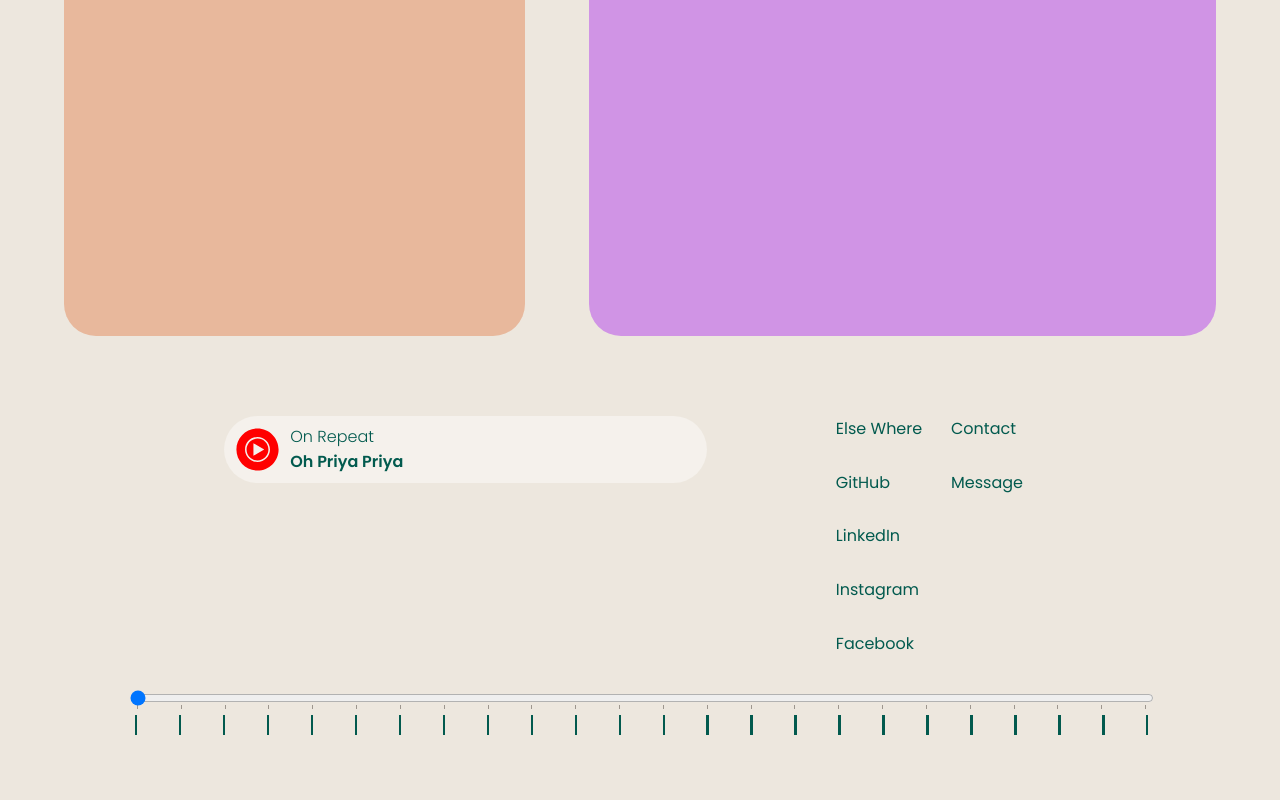
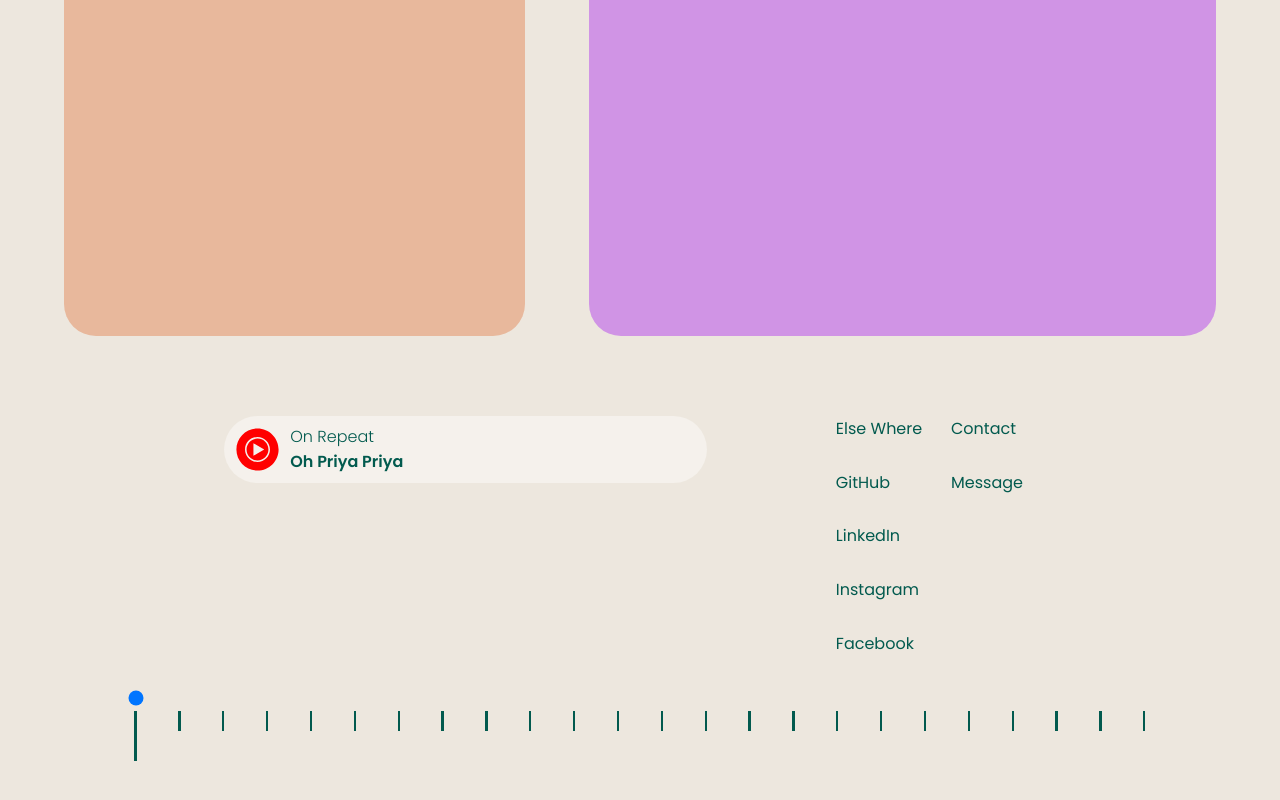
Before and after one commit to SaiKrishna6699/My-Portfolio, an Angular app: page /work in a window 1280 px wide. Shown: the part 1367-2167 px from the top of the page. Built offline with nearby package versions, Linux system fonts and the light colour scheme.

Commit message:
Made changes in footer

```diff
--- a/src/app/components/footer/footer.component.html
+++ b/src/app/components/footer/footer.component.html
@@ -36,7 +36,7 @@
         </div>
     </div>
     <div class="row2">
-        <input type="range" min="1" max="24" step="1" value="1" name="range" class="range" id="range" list="hrs" />
+        <input type="range" min="1" max="24" step="1" value="1" name="range" class="range" id="range" list="hrs" (input)="updateLines($event)"/>
         <datalist id="hrs">
             <option value="0"></option>
             <option value="1"></option>
@@ -65,5 +65,33 @@
             <option value="24"></option>
         </datalist>
         <div class="line"></div>
+        <div class="lines">
+            <!-- <div class="min-line"></div>
+            <div class="min-line"></div>
+            <div class="min-line"></div>
+            <div class="min-line"></div>
+            <div class="min-line"></div>
+            <div class="min-line"></div>
+            <div class="min-line"></div>
+            <div class="min-line"></div>
+            <div class="min-line"></div>
+            <div class="min-line"></div>
+            <div class="min-line"></div>
+            <div class="min-line"></div>
+            <div class="min-line"></div>
+            <div class="min-line"></div>
+            <div class="min-line"></div>
+            <div class="min-line"></div>
+            <div class="min-line"></div>
+            <div class="min-line"></div>
+            <div class="min-line"></div>
+            <div class="min-line"></div>
+            <div class="min-line"></div>
+            <div class="min-line"></div>
+            <div class="min-line"></div>
+            <div class="min-line"></div> -->
+            <div class="min-line" *ngFor="let line of lines" [class.active]="line <= currentValue" [style.height]="getLineHeight(line)"></div>
+
+        </div>
     </div>
 </div>
--- a/src/app/components/footer/footer.component.scss
+++ b/src/app/components/footer/footer.component.scss
@@ -100,15 +100,17 @@ $slider-thumb-size: 50px;
     .row2{
         display: flex;
         flex-direction: column;
+        align-items: center;
 
         .range {
             width: 100%;
 
-            // -webkit-appearance: none;
-            // appearance: none;
+            -webkit-appearance: none;
+            appearance: none;
             cursor: pointer;
-            // outline: none;
+
             overflow: hidden;
+            background: transparent;
             // background: repeating-linear-gradient(to right,
             //         $slider-thumb-color,
             //         $slider-thumb-color calc(5% / 25),
@@ -119,22 +121,21 @@ $slider-thumb-size: 50px;
             }
         }
 
-        .line{
-            width: 103%;
-            top: 10%;
-            left: 0.7%;
+        .lines{
+            width: 98.75%;
+            height: 40px;
 
-            position: relative;
-            height: 20px;
-            margin: auto;
-            background: repeating-linear-gradient(to right,
-            $slider-thumb-color,
-            $slider-thumb-color calc(5.5% / 24),
-            transparent calc(5.2% / 24),
-            transparent calc((100% / 24) * 1));
+            display: flex;
+            justify-content: space-between;
+            flex-direction: row;
+
+            .min-line{
+                width: 2.3px;
+                height: 40px;
+                background-color: $slider-thumb-color;
+            }
+
         }
-
-
 
         #hrs {
             height: 100px;
--- a/src/app/components/footer/footer.component.ts
+++ b/src/app/components/footer/footer.component.ts
@@ -8,12 +8,24 @@ import { Playlist } from 'src/app/models/playlist';
 })
 export class FooterComponent {
 
-  constructor(){
+  constructor() {
     const randomIndex = Math.floor(Math.random() * this.myPlaylist.length);
     this.currentSong = this.myPlaylist[randomIndex];
   }
 
   currentSong!: Playlist;
+
+  currentValue: number = 1;
+  lines: number[] = Array.from({ length: 24 }, (_, index) => index + 1);
+
+  updateLines(event: Event) {
+    const value = (event.target as HTMLInputElement).value;
+    this.currentValue = parseInt(value);
+  }
+
+  getLineHeight(lineNumber: number): string {
+    return lineNumber <= this.currentValue ? '50px' : '20px'; // Change height based on current value
+  }
 
   openSongLink(songLink: string) {
     window.open(songLink, '_blank');
```
